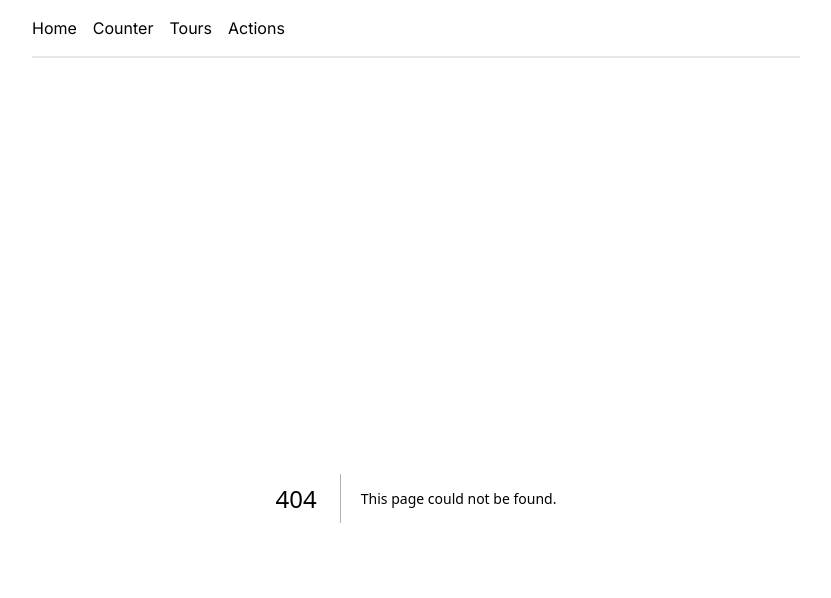
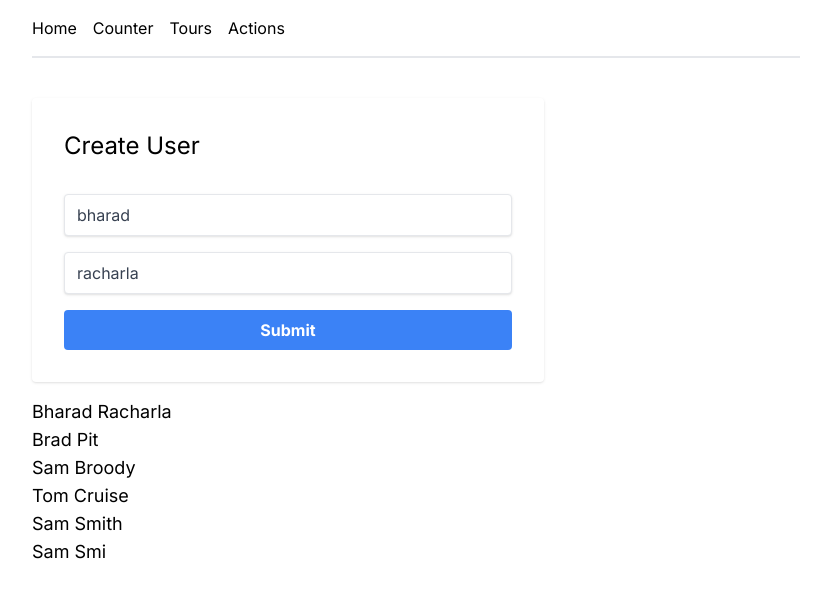
Before and after one commit to wbharath/Next.js-Fundamentals, a Next.js app: page /actions in a window 1280 px wide. Before the commit this address had no page. Shown: the top 598 px of the page, without its empty margins (224-1055 px from the left). Built offline with nearby package versions, Linux system fonts and the light colour scheme.

Commit message:
revalidate, redirect gotchas

```diff
--- /dev/null
+++ b/app/actions/page.tsx
@@ -0,0 +1,13 @@
+import Form from "../components/Form"
+import UsersList from "../components/UsersList"
+
+function page() {
+  return (
+    <>
+    <Form/>
+    <UsersList/>
+    </>
+  )
+}
+
+export default page
--- /dev/null
+++ b/app/components/Form.tsx
@@ -0,0 +1,35 @@
+'use client'
+
+import {createUser} from '@/utils/actions'
+
+function Form() {
+  return (
+    <form className={formStyle} action={createUser}>
+      <h2 className="text-2xl capitalize mb-4">create user</h2>
+      <input
+        type="text"
+        name="firstName"
+        defaultValue="bharad"
+        required
+        className={inputStyle}
+      />
+      <input
+        type="text"
+        name="lastName"
+        defaultValue="racharla"
+        required
+        className={inputStyle}
+      />
+      <button type="submit" className={btnStyle}>
+        submit
+      </button>
+    </form>
+  )
+}
+
+const formStyle = 'max-w-lg flex flex-col gap-y-4  shadow rounded p-8'
+const inputStyle = 'border shadow rounded py-2 px-3 text-gray-700'
+const btnStyle =
+  'bg-blue-500 hover:bg-blue-700 text-white font-bold py-2 px-4 rounded capitalize'
+
+export default Form
--- /dev/null
+++ b/app/components/UsersList.tsx
@@ -0,0 +1,25 @@
+import { fetchUsers } from '@/utils/actions'
+
+async function UsersList() {
+  const users = await fetchUsers()
+
+  return (
+    <div className="mt-4">
+      {users.length ? (
+        <div>
+          {users.map((user) => {
+            return (
+              <h4 key={user.id} className="capitalize text-lg">
+                {user.firstName} {user.lastName}
+              </h4>
+            )
+          })}
+        </div>
+      ) : (
+        <p>No users found</p>
+      )}
+    </div>
+  )
+}
+
+export default UsersList
--- /dev/null
+++ b/users.json
@@ -0,0 +1 @@
+[{"firstName":"bharad","lastName":"racharla","id":"1759165873556"},{"firstName":"brad","lastName":"pit","id":"1759166217166"},{"firstName":"sam","lastName":"broody","id":"1759166610878"},{"firstName":"Tom ","lastName":"Cruise","id":"1759166676822"},{"firstName":"sam","lastName":"Smith","id":"1759166704644"},{"firstName":"sam","lastName":"Smi","id":"1759167127325"}]
--- /dev/null
+++ b/utils/actions.ts
@@ -0,0 +1,60 @@
+'use server'
+
+import { readFile, writeFile } from 'fs/promises'
+import { revalidatePath } from 'next/cache'
+import { redirect } from 'next/navigation'
+type User = {
+  id: string
+  firstName: string
+  lastName: string
+}
+
+export const createUser = async (formData: FormData) => {
+  'use server'
+  const firstName = formData.get('firstName') as string
+  const lastName = formData.get('lastName') as string
+  const newUser: User = { firstName, lastName, id: Date.now().toString() }
+
+
+  //  const rawData = Object.fromEntries(formData)
+  // does the same thing as above two lines. We cna just use Object.entries (JS function)
+  //  console.log({firstName, lastName})
+
+
+  await saveUser(newUser)
+  // revalidatePath('/actions')
+  // redirect('/') redirect('/actions) work as well
+
+  // if you place redirect here. It will throw an error. Just place it after catch block
+  // try {
+  //   await saveUser(newUser)
+  // redirect('/')
+  // } catch (error) {
+  //   console.log(error)
+  // }
+  redirect('/actions')
+
+}
+
+export const fetchUsers = async (): Promise<User[]> => {
+  const result = await readFile('users.json', { encoding: 'utf8' })
+  const users = result ? JSON.parse(result) : []
+  return users
+}
+
+const saveUser = async (user: User) => {
+  const users = await fetchUsers()
+  users.push(user)
+  await writeFile('users.json', JSON.stringify(users))
+}
+
+// without revalidate path. We are simply adding the user to the array but we are not showing it on UI.
+// Next.js is aggressive on caching nd unless we make a req those values won't get updated.
+
+// 2 options we have
+
+// 1. revalidate path 2. Redirect to different path
+
+// thing with redirect is when oyu place it in try and catch.
+//  With asyn and await use generally use try catch. if you place redirect inside try catch.
+//  It will throw an error. Just place it after catch.
```
Also changed, not shown: app/tours/page.tsx (+15 -0 lines).
